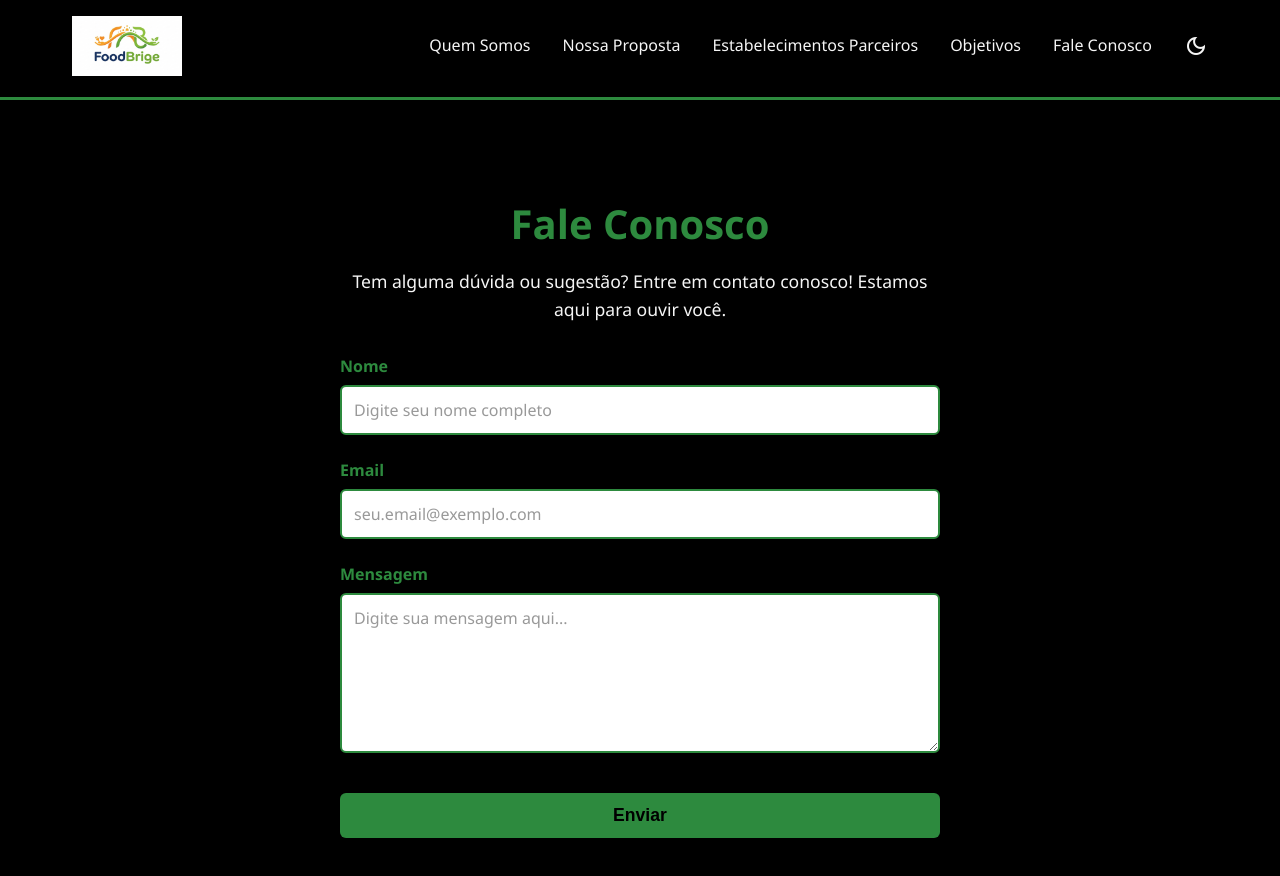
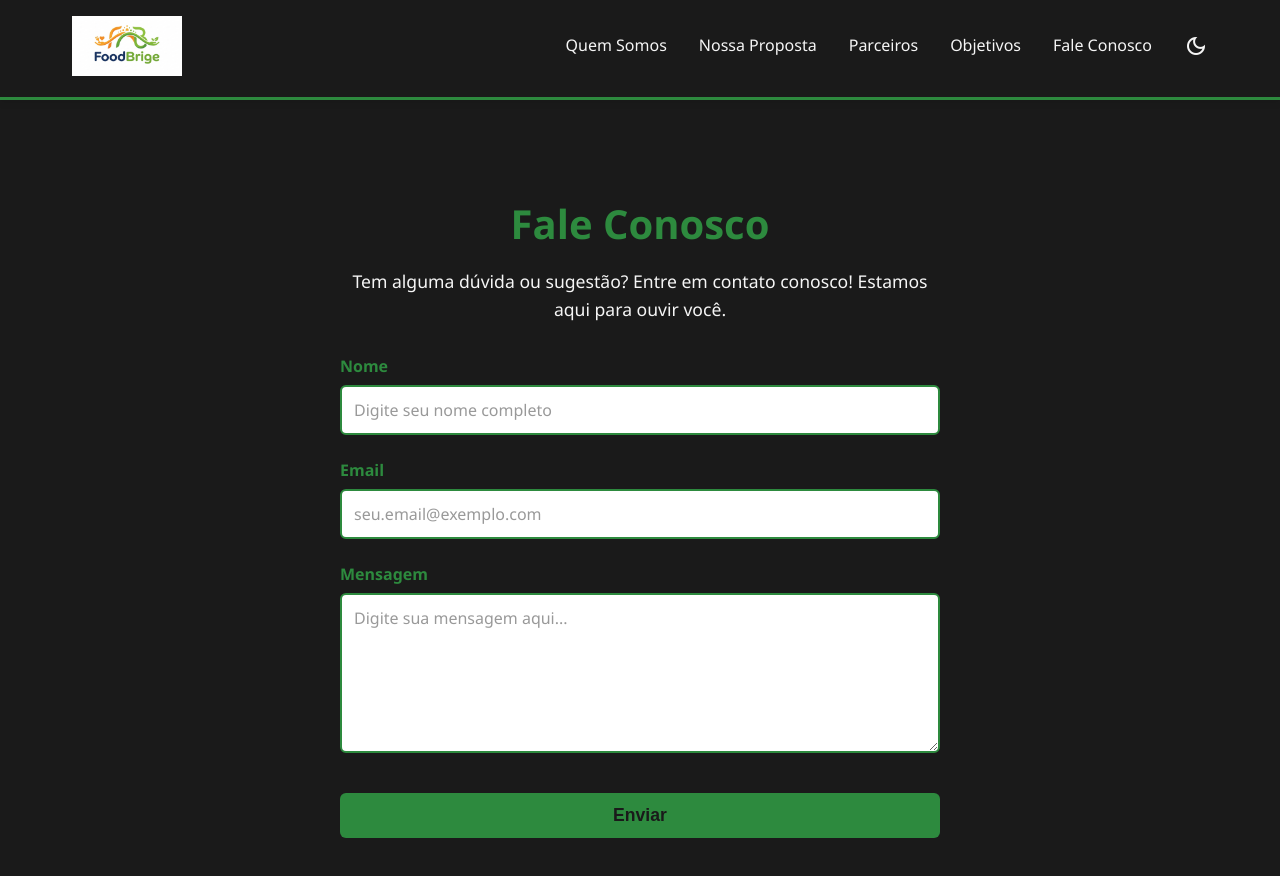
Before and after one commit to tcunha2004/FIAP_foodbridge_website, a plain HTML site: page fale-conosco.html in a window 1280 px wide. Both pictures are taken after a click on the element "dark_mode". Drawn offline with nearby package versions, Linux system fonts and the light colour scheme.

Commit message:
fix: dark theme

```diff
--- a/fale-conosco.html
+++ b/fale-conosco.html
@@ -25,7 +25,7 @@
             <li><a href="index.html#quem-somos">Quem Somos</a></li>
             <li><a href="index.html#proposta">Nossa Proposta</a></li>
             <li>
-              <a href="index.html#parceiros">Estabelecimentos Parceiros</a>
+              <a href="index.html#parceiros">Parceiros</a>
             </li>
             <li><a href="index.html#objetivos">Objetivos</a></li>
             <li><a href="fale-conosco.html">Fale Conosco</a></li>
--- a/style.css
+++ b/style.css
@@ -7,7 +7,7 @@
 }
 
 html[data-theme="dark"] {
-  --background: #000000;
+  --background: #1a1a1a;
   --color: #f5f5f5;
 }
 
```
